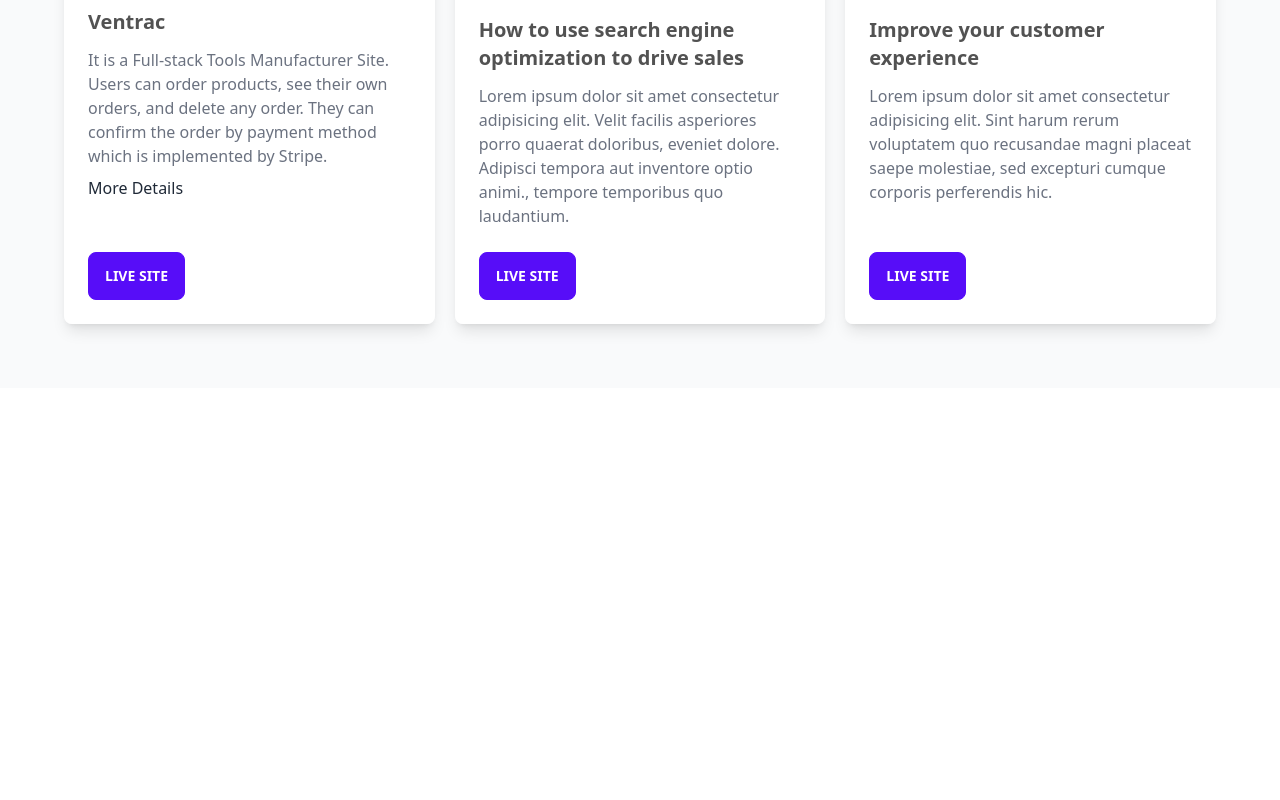
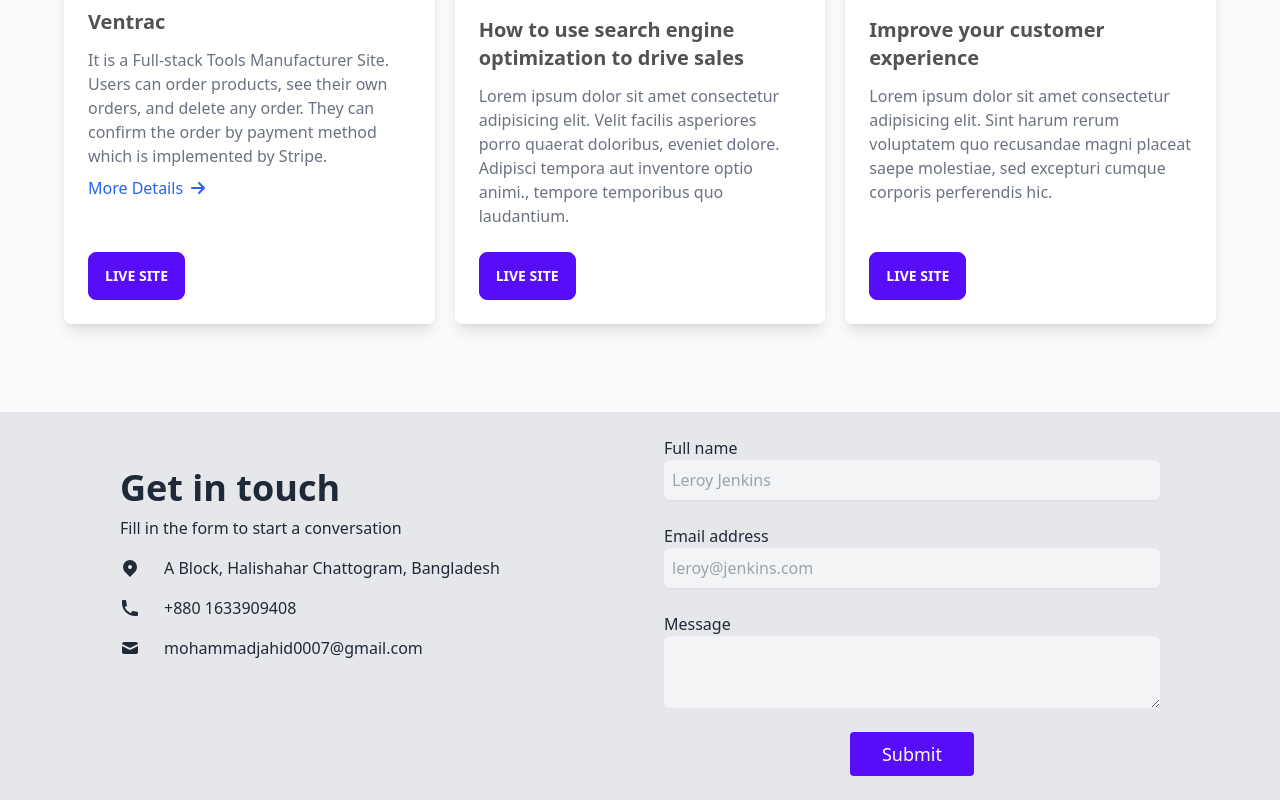
Before and after one commit to mohammadJahid8/my-portfolio, a React (Create React App) app: page / in a window 1280 px wide. Shown: the part 1880-2680 px from the top of the page. Before the commit the page ends 2268 px from the top, so only its background shows below. Built offline with nearby package versions, Linux system fonts and the light colour scheme.

Commit message:
contact started

```diff
--- /dev/null
+++ b/src/Components/Contact.js
@@ -0,0 +1,57 @@
+import React from 'react';
+
+const Contact = () => {
+    return (
+        <div>
+            <section className="py-6 mt-6 bg-gray-200 text-gray-800">
+                <div className="grid max-w-6xl grid-cols-1 px-6 mx-auto lg:px-8 md:grid-cols-2 ">
+                    <div className="py-8 md:py-8 md:px-6">
+                        <h1 className="text-4xl font-bold">Get in touch</h1>
+                        <p className="pt-2 pb-4">Fill in the form to start a conversation</p>
+                        <div className="space-y-4">
+                            <p className="flex items-center">
+                                <svg xmlns="http://www.w3.org/2000/svg" viewBox="0 0 20 20" fill="currentColor" className="w-5 h-5 mr-2 sm:mr-6">
+                                    <path fillRule="evenodd" d="M5.05 4.05a7 7 0 119.9 9.9L10 18.9l-4.95-4.95a7 7 0 010-9.9zM10 11a2 2 0 100-4 2 2 0 000 4z" clipRule="evenodd"></path>
+                                </svg>
+                                <span>A Block, Halishahar Chattogram, Bangladesh</span>
+                            </p>
+                            <p className="flex items-center">
+                                <svg xmlns="http://www.w3.org/2000/svg" viewBox="0 0 20 20" fill="currentColor" className="w-5 h-5 mr-2 sm:mr-6">
+                                    <path d="M2 3a1 1 0 011-1h2.153a1 1 0 01.986.836l.74 4.435a1 1 0 01-.54 1.06l-1.548.773a11.037 11.037 0 006.105 6.105l.774-1.548a1 1 0 011.059-.54l4.435.74a1 1 0 01.836.986V17a1 1 0 01-1 1h-2C7.82 18 2 12.18 2 5V3z"></path>
+                                </svg>
+                                <span>+880 1633909408</span>
+                            </p>
+                            <p className="flex items-center">
+                                <svg xmlns="http://www.w3.org/2000/svg" viewBox="0 0 20 20" fill="currentColor" className="w-5 h-5 mr-2 sm:mr-6">
+                                    <path d="M2.003 5.884L10 9.882l7.997-3.998A2 2 0 0016 4H4a2 2 0 00-1.997 1.884z"></path>
+                                    <path d="M18 8.118l-8 4-8-4V14a2 2 0 002 2h12a2 2 0 002-2V8.118z"></path>
+                                </svg>
+                                <span>mohammadjahid0007@gmail.com</span>
+                            </p>
+                        </div>
+                    </div>
+                    <form novalidate="" className="flex flex-col py-6 space-y-6 md:py-0 md:px-6 ng-untouched ng-pristine ng-valid">
+                        <label className="block">
+                            <span className="mb-1">Full name</span>
+                            <input type="text" placeholder="Leroy Jenkins" className="py-2 pl-2 block w-full rounded-md shadow-sm focus:ring focus:ring-opacity-75 focus:ring-violet-400 bg-gray-100" />
+                        </label>
+                        <label className="block">
+                            <span className="mb-1">Email address</span>
+                            <input type="email" placeholder="leroy@jenkins.com" className="py-2 pl-2 block w-full rounded-md shadow-sm focus:ring focus:ring-opacity-75 focus:ring-violet-400 bg-gray-100" />
+                        </label>
+                        <label className="block">
+                            <span className="mb-1">Message</span>
+                            <textarea rows="3" className="block w-full rounded-md focus:ring focus:ring-opacity-75 focus:ring-violet-400 bg-gray-100"></textarea>
+                        </label>
+                        <button type="button" className="self-center px-8 py-2 text-lg rounded focus:ring hover:ring focus:ring-opacity-75 bg-primary text-white focus:ring-violet-400 hover:ring-violet-400">Submit</button>
+                    </form>
+                </div>
+            </section>
+
+
+
+        </div>
+    );
+};
+
+export default Contact;
--- a/src/Components/Home/Home.js
+++ b/src/Components/Home/Home.js
@@ -1,6 +1,7 @@
 import React from 'react';
 import About from '../About';
 import Banner from '../Banner';
+import Contact from '../Contact';
 import Navbar from '../Navbar';
 import Projects from '../Projects';
 
@@ -9,10 +10,10 @@
         <div>
             <Navbar backgroundHome="bg-[#030406] text-white" />
             <Banner />
-            <div className=' '>
                 <About />
+            <div className='bg-gray-50'>
                 <Projects />
-
+                <Contact />
             </div>
         </div>
     );
--- a/src/Components/Projects.js
+++ b/src/Components/Projects.js
@@ -2,7 +2,7 @@
 import project1 from '../iamges/project1.png'
 import project2 from '../iamges/project2.png'
 import project3 from '../iamges/project3.png'
-import { faDownload } from "@fortawesome/free-solid-svg-icons";
+import { faArrowRight } from "@fortawesome/free-solid-svg-icons";
 import { FontAwesomeIcon } from "@fortawesome/react-fontawesome";
 
 
@@ -26,8 +26,10 @@
                                         <p className="mt-3 text-base text-gray-500">It is a Full-stack Tools Manufacturer Site.
                                             Users can order products, see their own orders, and delete any order. They can confirm the order by payment method which is implemented by Stripe.
                                         </p>
-                                        <a href="https://twitter.com/g_perales" className="block mt-2">
+                                        <a href="https://twitter.com/g_perales" className="block mt-2 text-blue-600">
                                             More Details
+                                            <FontAwesomeIcon icon={faArrowRight} className="pl-2  "/>
+
                                         </a>
                                     </div>
                                     <div className="flex items-center mt-6">
```
